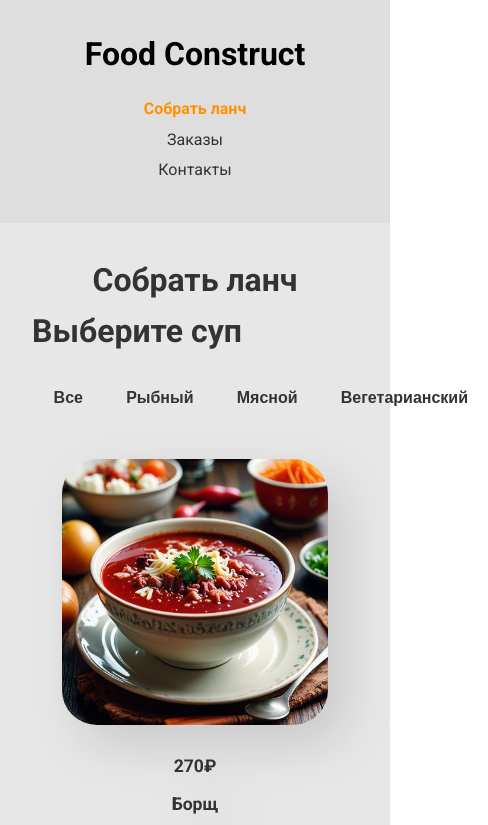
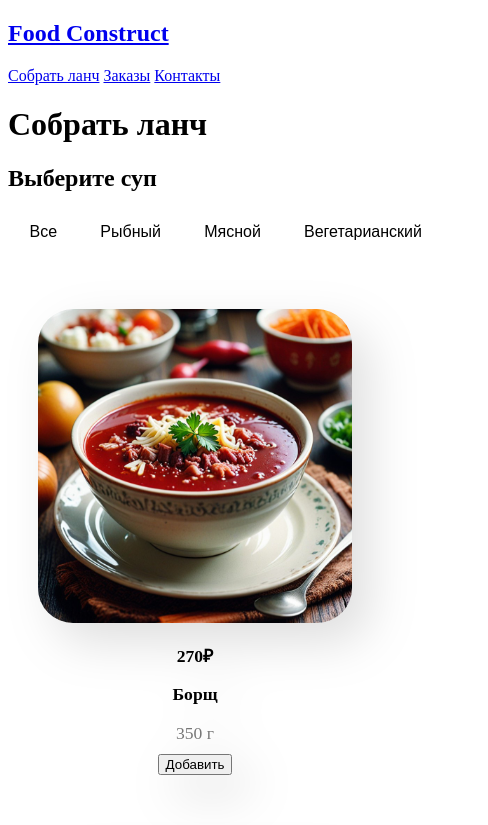
Before and after one commit to Aakovall/lab5, a plain HTML site: page index.html in a window 390 px wide. Shown: the top 825 px of the page, 488 px wide, since content can reach past the window. Drawn offline with Linux system fonts and the light colour scheme.

Commit message:
Update styles.css

```diff
--- a/styles.css
+++ b/styles.css
@@ -1,143 +1,3 @@
-/* styles.css */
-* {
-    margin: 0;
-    padding: 0;
-    box-sizing: border-box;
-}
-
-body {
-    font-family: 'Roboto', sans-serif;
-    font-size: 1rem;
-    color: #333;
-    line-height: 1.6;
-}
-
-header {
-    background-color: #dedede;
-    padding: 1.5rem;
-    text-align: left;
-
-}
-
-header h1 {
-    font-size: 2rem;
-    margin-bottom: 1rem;
-}
-
-nav {
-    margin-bottom: 1rem;
-
-}
-
-nav a {
-    padding: 0 1rem;
-    text-decoration: none;
-    text-align: center;
-    color: #333;
-    transition: 0.4s ease;
-}
-
-nav a.active{
-    color: rgb(255, 145, 0);
-    font-weight: 600;
-}
-
-nav a:hover {
-    color: rgb(255, 145, 0);
-    transition: 0.4s ease;
-}
-
-main {
-    padding: 2rem;
-    background-color: #e7e7e7;
-}
-
-section {
-    margin-bottom: 2.5rem;
-}
-
-h1 a {
-    text-decoration: none;
-    color: black;
-}
-
-h1 a:hover {
-    color: rgb(255, 145, 0);
-}
-
-main h1 {
-    text-align: center;
-}
-
-h2 {
-    font-size: 2rem;
-    margin-bottom: 20px;
-    text-align: left;
-}
-
-
-button {
-    width: 100%;
-    width: fit-content;
-    background-color: #f1eee9;
-    border: none;
-    padding: 10px 30px;
-    border-radius: 10px;
-    cursor: pointer;
-    font-size: 1.1rem;
-    font-weight: bold;
-    transition: background-color 0.3s ease;
-}
-
-button:hover {
-    background-color: rgb(255, 145, 0);
-    color: white;
-    filter: drop-shadow(0 0 0.1rem rgb(16, 38, 50));
-}
-
-footer {
-    background-color: rgb(255, 145, 0);
-    color: white;
-    text-align: center;
-    padding: 20px;
-}
-
-footer {
-    display: flex;
-    background-color: black;
-    color: white;
-    padding: 1.5rem;
-    text-align: center;
-    justify-content: space-evenly;
-}
-
-footer a {
-    color: white;
-    text-decoration: none;
-}
-
-footer a:hover {
-    color: rgb(255, 145, 0);
-}
-
-@media (max-width: 800px) {
-    header nav a {
-        display: block;
-        margin: 5px 0;
-    }
-}
-
-@media (max-width: 600px) {
-    header h1 {
-        font-size: 2rem;
-    }
-
-    button {
-        padding: 10px 20px;
-    }
-}
-
-/* style.css */
 #about_us img {
     text-align: center;
     width: 70%;
@@ -152,18 +12,30 @@ ul {
 }
 
 table {
-    width: 100%;
+    width: 70%;
     border-collapse: collapse;
-    margin-top: 1.5rem;
+    margin: 1.5rem auto;
+}
+
+img {
+    display: block;
+    margin: 1rem auto;
+    width: 70%;
 }
 
 th, td {
+    background-color: var(--cards-color);
     padding: 0.75rem;
     border: 1px solid #000;
     text-align: left;
 }
 
 th {
-    background-color: #c2c2c2;
     font-weight: bold;
 }
+
+@media (max-width: 800px) {
+    table {
+        width: 90%;
+    }
+}
```
